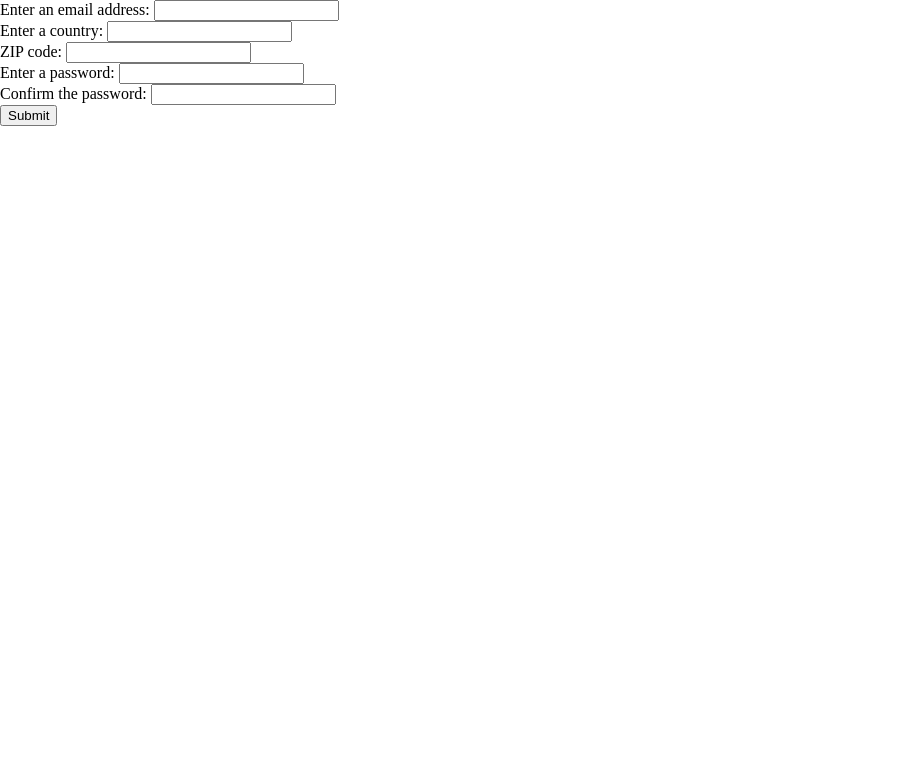
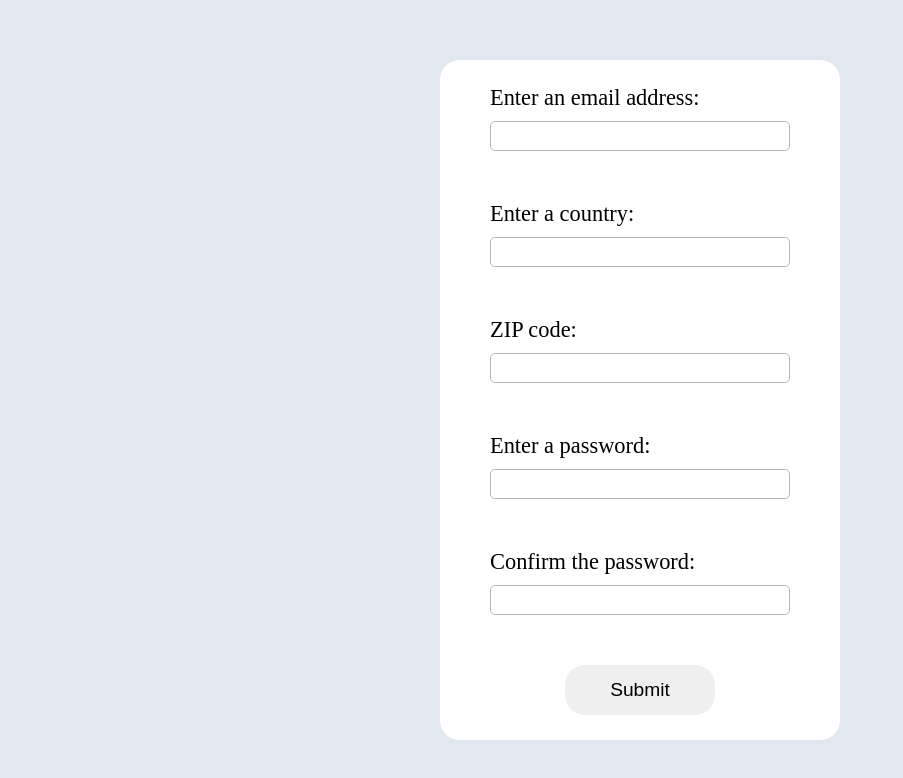
Before and after one commit to royalh23/form-validation-js, a website built with webpack: page src/template.html in a window 1280 px wide. Shown: the whole page, without its empty margins (0-903 px from the left). Built offline with nearby package versions, Linux system fonts and the light colour scheme.

Commit message:
Add basic styling to the form

```diff
--- a/src/style.css
+++ b/src/style.css
@@ -9,7 +9,54 @@ html {
 }
 
 body {
+  display: flex;
+  justify-content: center;
+  align-items: center;
+  background-color: #e2e8f0;
   margin: 0;
   padding: 0;
   height: 100vh;
 }
+
+form {
+  display: flex;
+  flex-direction: column;
+  align-items: center;
+  gap: 50px;
+  width: 400px;
+  background-color: white;
+  padding: 25px 40px;
+  border-radius: 20px;
+  font-size: 1.4rem;
+}
+
+form > div {
+  display: flex;
+  flex-direction: column;
+  gap: 10px;
+}
+
+form input {
+  outline: none;
+  width: 300px;
+  height: 30px;
+  border: 1px solid rgb(183, 183, 183);
+  border-radius: 5px;
+}
+
+form input:focus {
+  box-shadow: 3px 3px 5px rgb(205, 205, 205);
+}
+
+form button {
+  cursor: pointer;
+  width: 150px;
+  height: 50px;
+  font-size: 1.2rem;
+  border: 0;
+  border-radius: 20px;
+}
+
+form button:active {
+  transform: translateY(4px);
+}
```
Also changed, not shown: dist/main.js.
